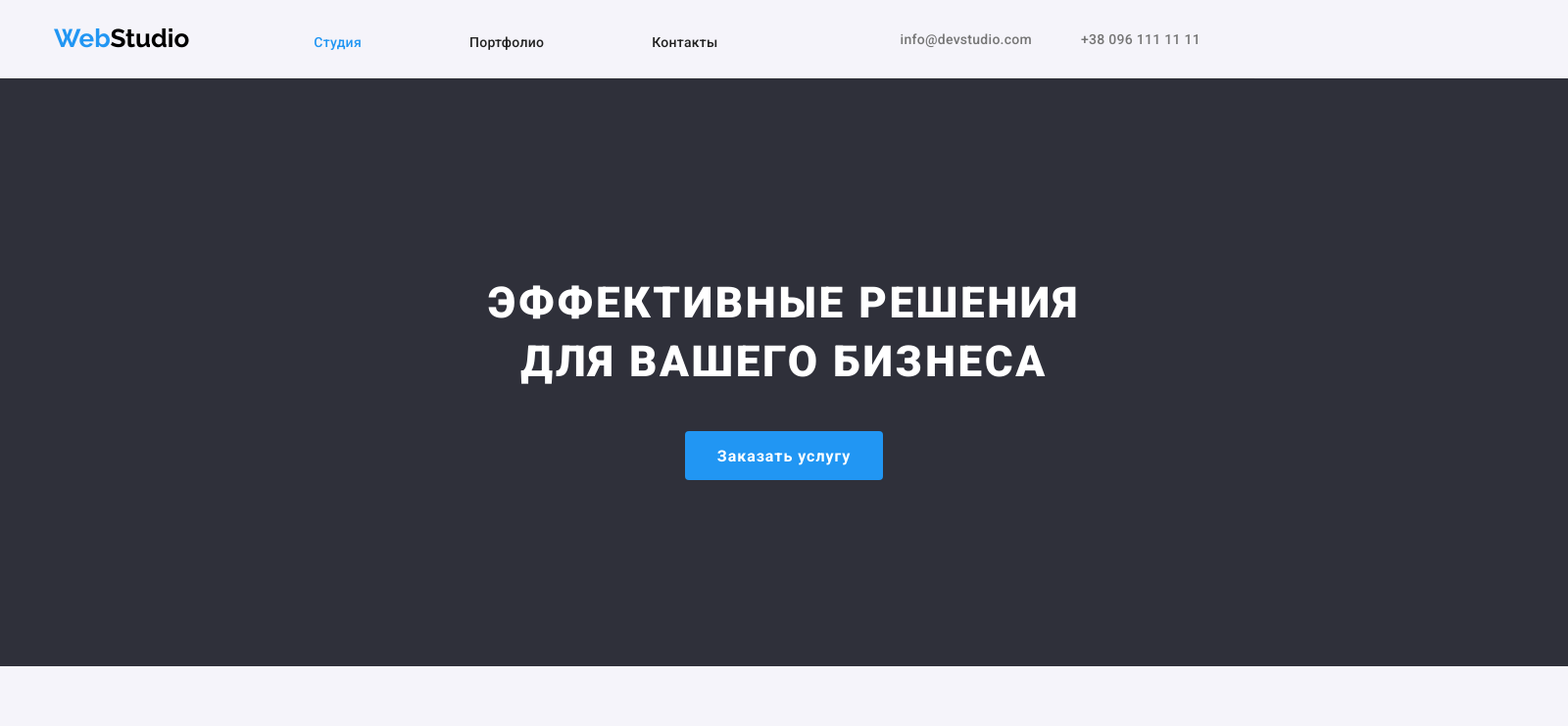
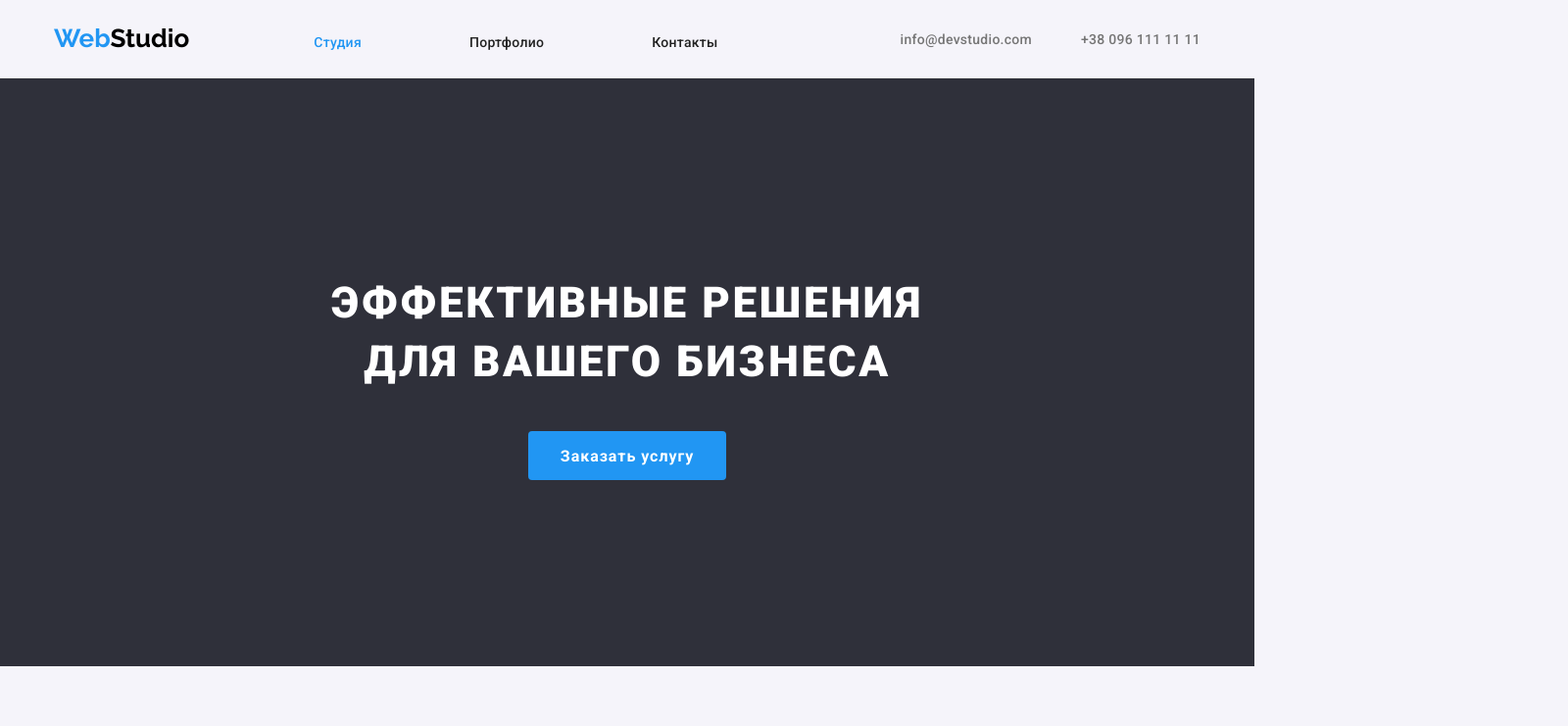
Before and after one commit to NataliaBulanova/goit-markup-hw-03, a plain HTML site: page index.html in a window 1280 px wide. Shown: the top 741 px of the page at 98% size, 1600 px wide, since content can reach past the window. Drawn offline with nearby package versions, Linux system fonts and the light colour scheme.

Commit message:
Убирает лишние команды

```diff
--- a/css/styles.css
+++ b/css/styles.css
@@ -138,29 +138,27 @@ footer .logo {
 .section-hero {
   background-color: var(--accent-bg-color);
   height: 600px;
-  width: 1600px;
+  max-width: 1600px;
+  padding-top: 200px;
+  padding-bottom: 200px;
 }
 .hero-flexbox {
   display: flex;
   flex-direction: column;
   text-align: center;
 }
-.container.hero-flexbox {
-  padding: 200px 250px;
-}
 .hero-title {
-  margin-bottom: 40px;
+  max-width: 696px;
+  margin: 0 auto 40px auto;
   font-weight: 900;
   font-size: 44px;
   line-height: 1.36;
-  text-align: center;
   letter-spacing: 0.06em;
   color: var(--white-text-color);
   text-transform: uppercase;
 }
 .hero-button {
   display: inline-block;
-  align-items: center;
   padding: 10px 32px;
   border: 1px solid transparent;
   border-radius: var(--btn-radius);
```
